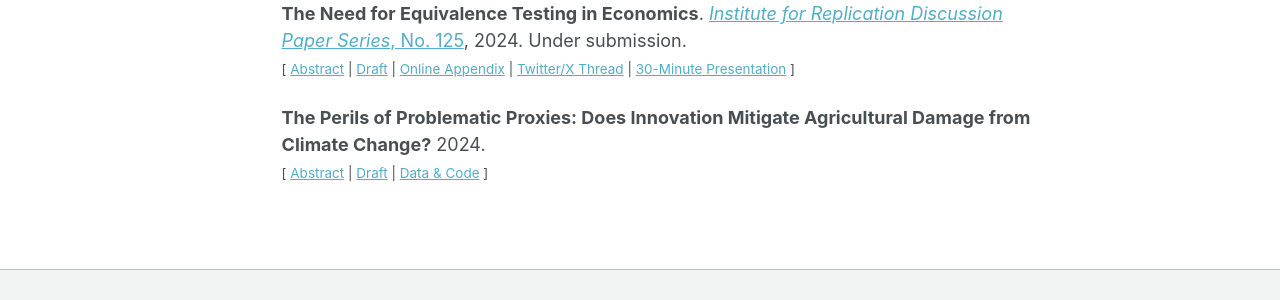
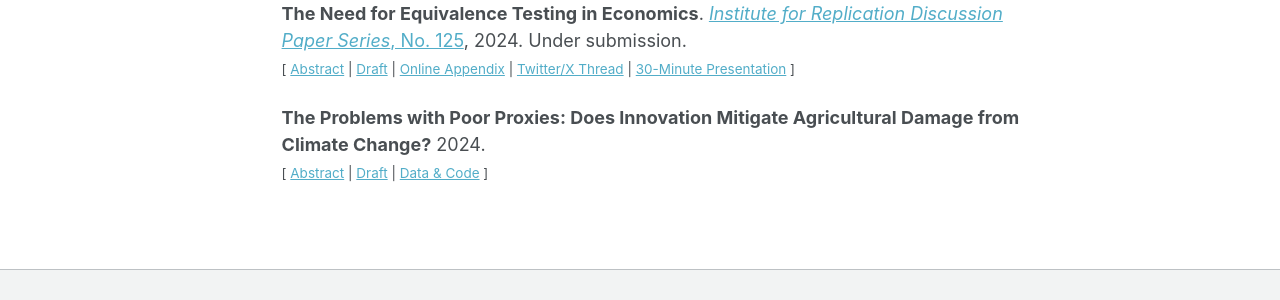
Before and after one commit to jack-fitzgerald/jack-fitzgerald.github.io, a Jekyll site: the page built from _pages/papers.md, in a window 1280 px wide and 1048 px high. Shown: the part 650-950 px from the top of the window. Built offline with Jekyll 4.4.1, drawn with Linux system fonts in a browser that asks for light colours; some web fonts are replaced.

Commit message:
Update papers.md

```diff
--- a/_pages/papers.md
+++ b/_pages/papers.md
@@ -48,7 +48,7 @@ I introduce equivalence testing procedures that can provide statistically signif
 
 </small><br><br/></div>
 
-**The Perils of Problematic Proxies: Does Innovation Mitigate Agricultural Damage from Climate Change?** 2024. <br/>
+**The Problems with Poor Proxies: Does Innovation Mitigate Agricultural Damage from Climate Change?** 2024. <br/>
 <small>[ <a href="#/" onclick="visib('MS23')">Abstract</a> | [Draft](https://jack-fitzgerald.github.io/files/MS23_Replication.pdf) | [Data & Code](https://osf.io/d7wz9/) ] </small>
 
 <div id="MS23" style="display: none; text-align: justify; line-height: 1.2" ><small>
```
